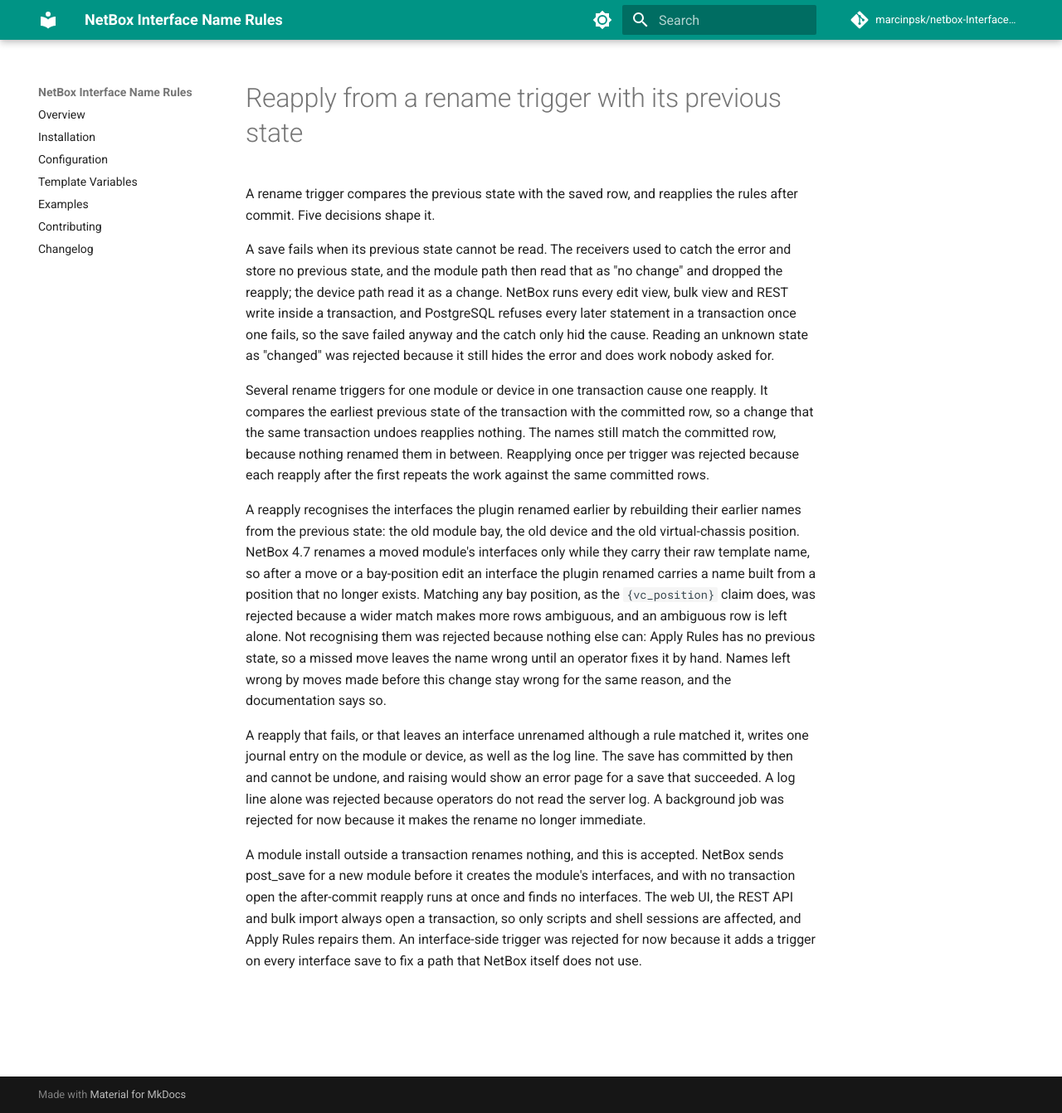
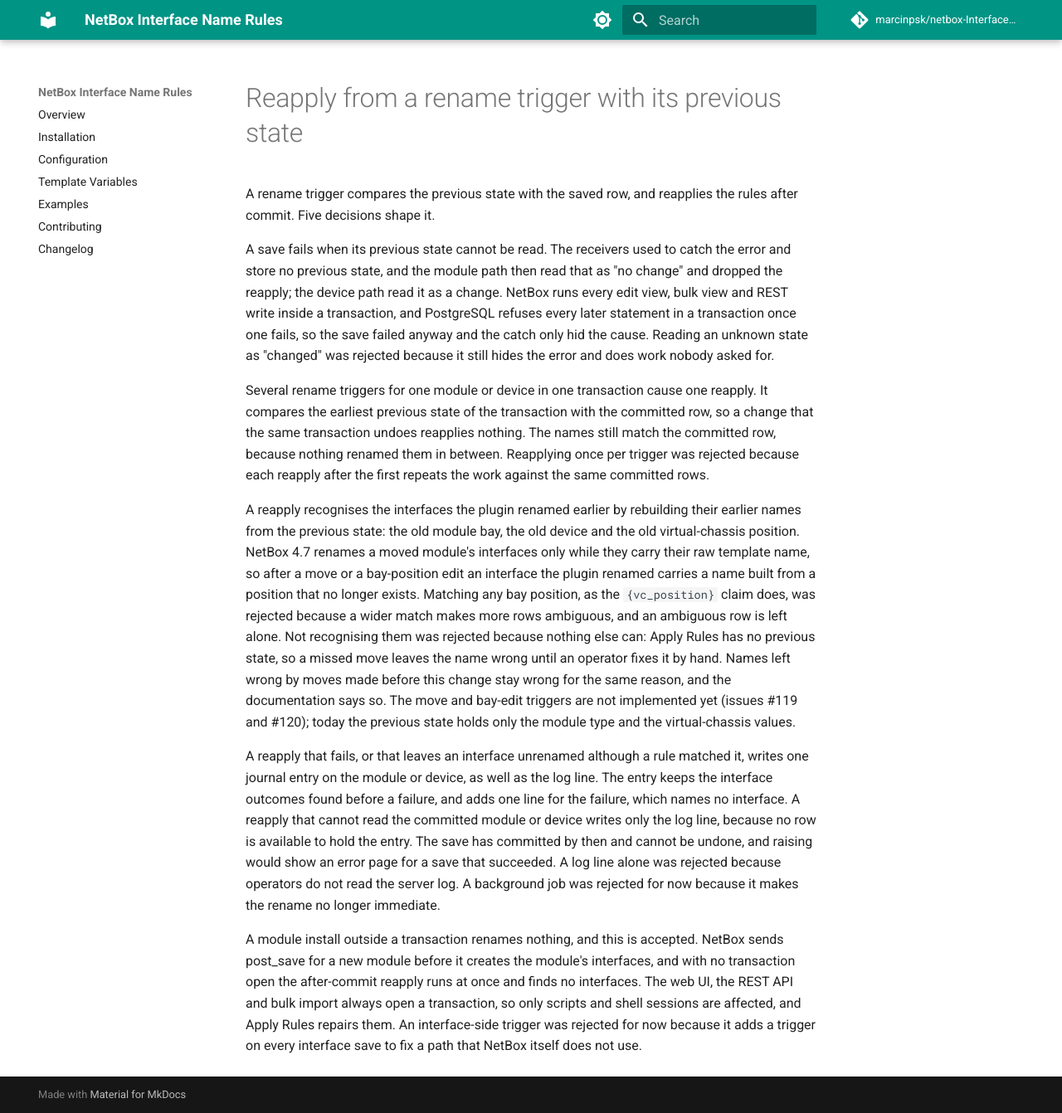
Before and after one commit to marcinpsk/netbox-InterfaceNameRules-plugin, an MkDocs documentation site: the page built from docs/adr/0015-reapply-from-a-rename-trigger-with-its-previous-state.md, in a window 1280 px wide and 1342 px high. Shown: the whole window at 83% size. Built offline with MkDocs 1.6.1 and Material for MkDocs 9.7.7, drawn with Linux system fonts in a browser that asks for light colours; comment, search, counter and statistics services are not loaded.

Commit message:
docs(context): mark the move and bay-edit rename triggers as planned
The glossary listed a module move and an edit of an occupied module
bay as rename triggers. Neither is implemented yet (issues #119 and
three virtual-chassis changes (join, leave, new position) that the
device trigger covers.

The rename outcome entry now defines both scopes: an interface outcome,
and a failure that stopped the whole reapply and names no interface.
ADR 0015 and the configuration guide say that the journal entry keeps
the interface outcomes found before such a failure, and that a reapply
that cannot read the committed row is only logged.

```diff
--- a/docs/adr/0015-reapply-from-a-rename-trigger-with-its-previous-state.md
+++ b/docs/adr/0015-reapply-from-a-rename-trigger-with-its-previous-state.md
@@ -10,8 +10,8 @@
 
 Several rename triggers for one module or device in one transaction cause one reapply. It compares the earliest previous state of the transaction with the committed row, so a change that the same transaction undoes reapplies nothing. The names still match the committed row, because nothing renamed them in between. Reapplying once per trigger was rejected because each reapply after the first repeats the work against the same committed rows.
 
-A reapply recognises the interfaces the plugin renamed earlier by rebuilding their earlier names from the previous state: the old module bay, the old device and the old virtual-chassis position. NetBox 4.7 renames a moved module's interfaces only while they carry their raw template name, so after a move or a bay-position edit an interface the plugin renamed carries a name built from a position that no longer exists. Matching any bay position, as the `{vc_position}` claim does, was rejected because a wider match makes more rows ambiguous, and an ambiguous row is left alone. Not recognising them was rejected because nothing else can: Apply Rules has no previous state, so a missed move leaves the name wrong until an operator fixes it by hand. Names left wrong by moves made before this change stay wrong for the same reason, and the documentation says so.
+A reapply recognises the interfaces the plugin renamed earlier by rebuilding their earlier names from the previous state: the old module bay, the old device and the old virtual-chassis position. NetBox 4.7 renames a moved module's interfaces only while they carry their raw template name, so after a move or a bay-position edit an interface the plugin renamed carries a name built from a position that no longer exists. Matching any bay position, as the `{vc_position}` claim does, was rejected because a wider match makes more rows ambiguous, and an ambiguous row is left alone. Not recognising them was rejected because nothing else can: Apply Rules has no previous state, so a missed move leaves the name wrong until an operator fixes it by hand. Names left wrong by moves made before this change stay wrong for the same reason, and the documentation says so. The move and bay-edit triggers are not implemented yet (issues #119 and #120); today the previous state holds only the module type and the virtual-chassis values.
 
-A reapply that fails, or that leaves an interface unrenamed although a rule matched it, writes one journal entry on the module or device, as well as the log line. The save has committed by then and cannot be undone, and raising would show an error page for a save that succeeded. A log line alone was rejected because operators do not read the server log. A background job was rejected for now because it makes the rename no longer immediate.
+A reapply that fails, or that leaves an interface unrenamed although a rule matched it, writes one journal entry on the module or device, as well as the log line. The entry keeps the interface outcomes found before a failure, and adds one line for the failure, which names no interface. A reapply that cannot read the committed module or device writes only the log line, because no row is available to hold the entry. The save has committed by then and cannot be undone, and raising would show an error page for a save that succeeded. A log line alone was rejected because operators do not read the server log. A background job was rejected for now because it makes the rename no longer immediate.
 
 A module install outside a transaction renames nothing, and this is accepted. NetBox sends post_save for a new module before it creates the module's interfaces, and with no transaction open the after-commit reapply runs at once and finds no interfaces. The web UI, the REST API and bulk import always open a transaction, so only scripts and shell sessions are affected, and Apply Rules repairs them. An interface-side trigger was rejected for now because it adds a trigger on every interface save to fix a path that NetBox itself does not use.
```
Also changed, not shown: CONTEXT.md (+2 -2 lines), docs/configuration.md (+5 -0 lines).
